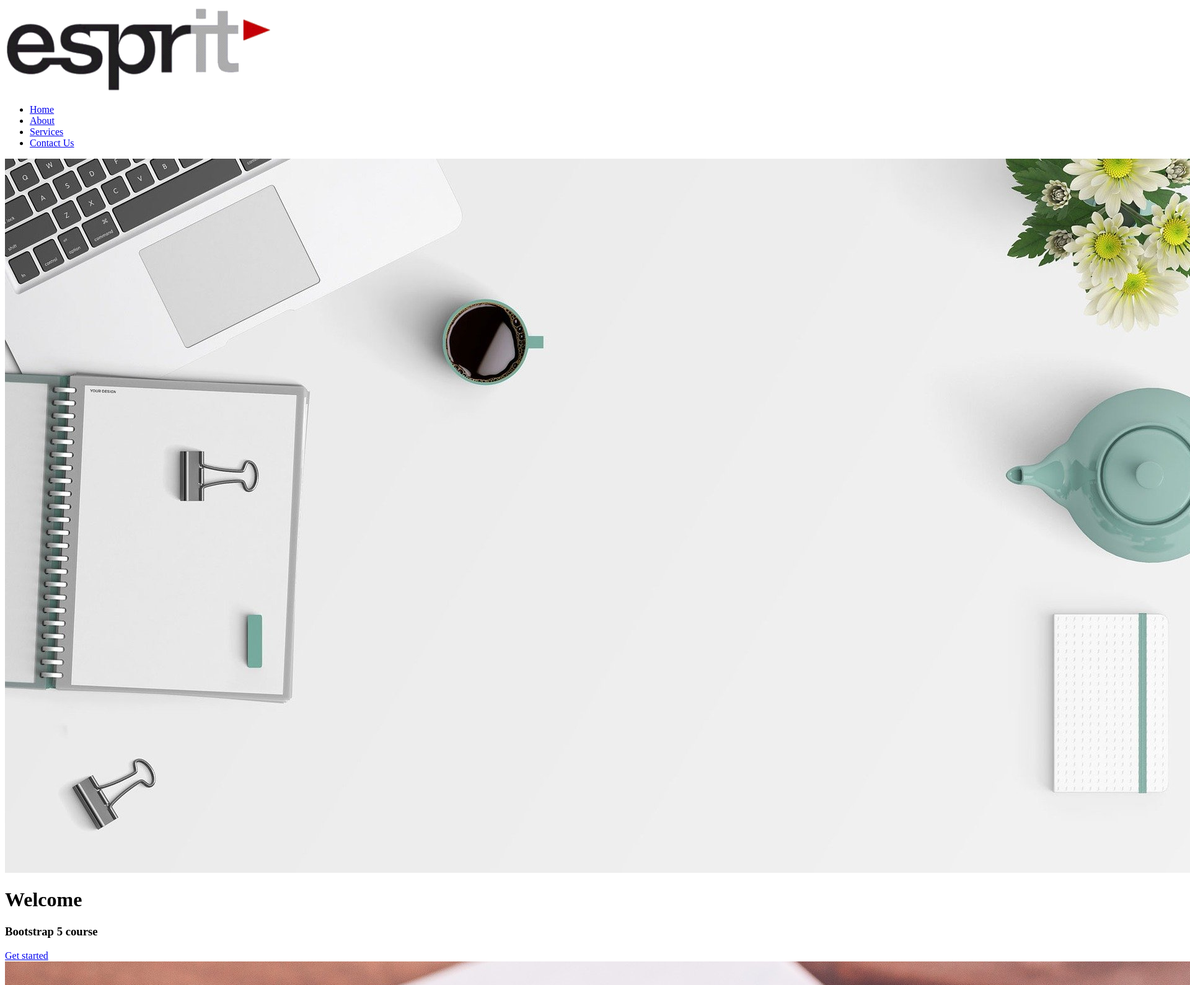
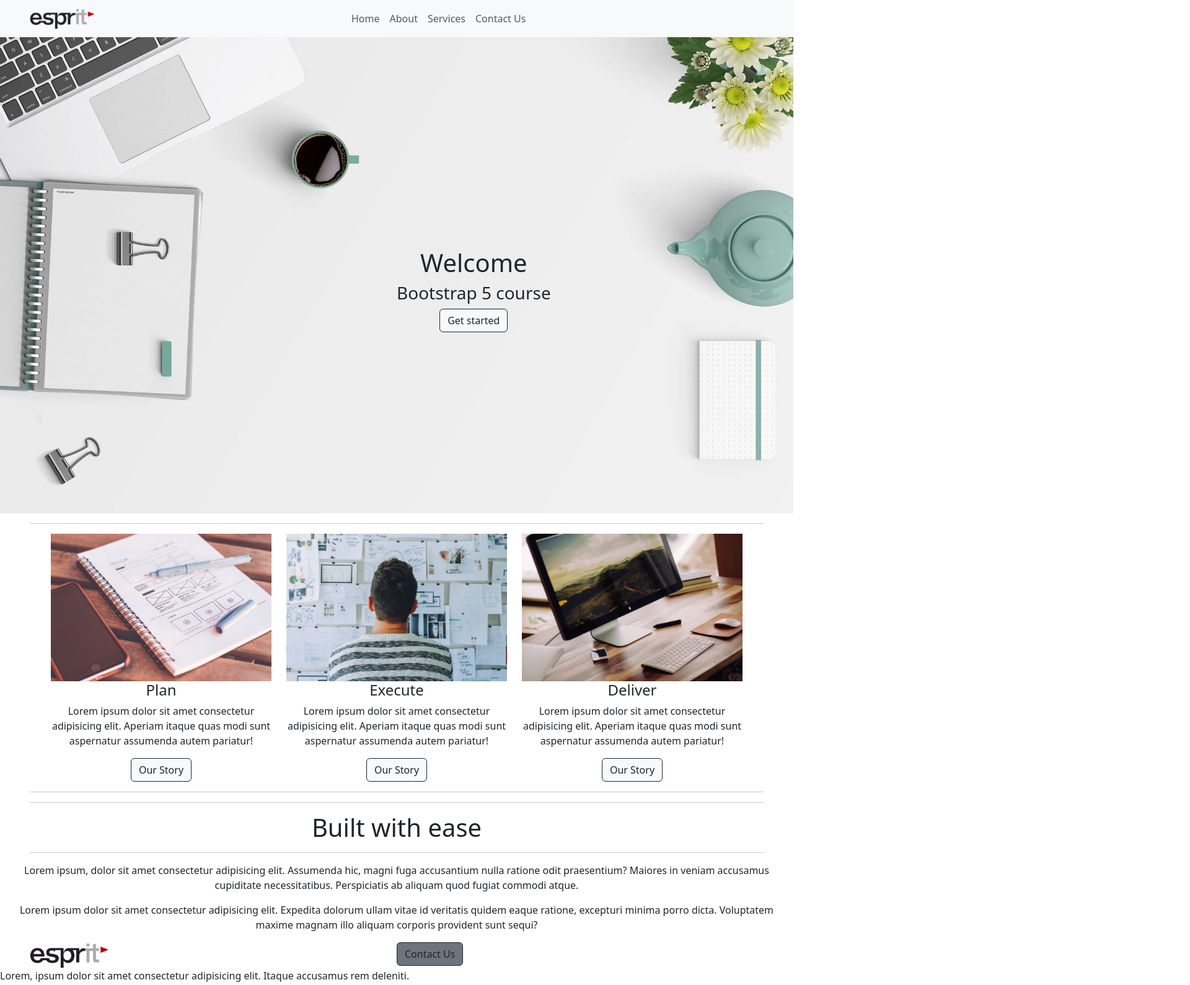
Before and after one commit to IntegrationWEB-4TWIN4/workshop3-MohamedKhalilHermassi, a website: page index.html in a window 1280 px wide. Shown: the top 1589 px of the page at 62% size, 1920 px wide, since content can reach past the window. Drawn offline with nearby package versions, Linux system fonts and the light colour scheme.

Commit message:
atelier 3

```diff
--- a/index.html
+++ b/index.html
@@ -3,78 +3,82 @@
     <head>
         <meta charset="UTF-8" />
         <meta name="viewport" content="width=device-width, initial-scale=1.0" />
+        <link href="https://cdn.jsdelivr.net/npm/bootstrap@5.3.2/dist/css/bootstrap.min.css" rel="stylesheet" integrity="sha384-T3c6CoIi6uLrA9TneNEoa7RxnatzjcDSCmG1MXxSR1GAsXEV/Dwwykc2MPK8M2HN" crossorigin="anonymous">
         <title>Bootstrap 5 - Starter Example</title>
     </head>
     <body>
         <div>
             <!-- Start Home section-->
             <div id="home">
-                <nav class="" id="navbarResponsive">
-                    <a href="#" class=""
-                        ><img src="img/logo.png" alt="" class=""
+                <nav class="navbar navbar-expand-lg navbar-light bg-light" id="navbarResponsive">
+                    <a href="#" class="navbar-brand"
+                        ><img  class="img-fluid mx-5" width="20%" height="20%" src="img/logo.png" alt=""
                     /></a>
 
-                    <div class="" id="navbarMenu">
+
+                    <div class="collapse navbar-collapse" id="navbarMenu">
+
                         <ul class="navbar-nav ms-3">
-                            <li class=""><a href="#home" class="">Home</a></li>
-                            <li class="">
-                                <a href="#about" class="">About</a>
+                            <li class="nav-item"><a href="#home" class="nav-link" >Home</a></li>
+                            <li class="nav-item">
+                                <a href="#about" class="nav-link">About</a>
                             </li>
-                            <li class="">
-                                <a href="#service" class="">Services</a>
+                            <li class="nav-item">
+                                <a href="#service" class="nav-link">Services</a>
                             </li>
-                            <li class="">
-                                <a href="#contact" class="">Contact Us</a>
+                            <li class="nav-item">
+                                <a href="#contact" class="nav-link">Contact Us</a>
                             </li>
                         </ul>
                     </div>
                 </nav>
 
-                <img src="img/desktop.jpg" alt="esprit" class="" />
 
-                <div class="caption">
+                <img  class="img-fluid position-relative" src="img/desktop.jpg" alt="esprit"   />
+
+                <div class="caption position-absolute top-50 start-50 text-center">
                     <h1>Welcome</h1>
                     <h3>Bootstrap 5 course</h3>
-                    <a href="#" class="">Get started</a>
+                    <a href="#" class="btn btn-light btn-outline-dark">Get started</a>
                 </div>
             </div>
             <!-- End Home section -->
-
+            <hr class="mx-5">
             <!-- Start About section-->
-            <div class="" id="about">
-                <div class=""></div>
-                <div class="">
-                    <div class="">
-                        <img src="img/1.jpg" alt="" class="" />
+            <div class="container text-center" id="about">
+                <div class="row align-items-start"></div>
+                <div class="row">
+                    <div class="col-4">
+                        <img  class="img-fluid"  src="img/1.jpg" alt=""  />
                         <h4 class="">Plan</h4>
                         <p>
                             Lorem ipsum dolor sit amet consectetur adipisicing
                             elit. Aperiam itaque quas modi sunt aspernatur
                             assumenda autem pariatur!
                         </p>
-                        <a href="#" class="">Our Story</a>
+                        <a href="#" class="btn btn-light btn-outline-dark">Our Story</a>
                     </div>
 
-                    <div class="">
-                        <img src="img/2.jpg" alt="" class="" />
+                    <div class="col-4">
+                        <img src="img/2.jpg" alt="" class="img-fluid" />
                         <h4 class="">Execute</h4>
                         <p>
                             Lorem ipsum dolor sit amet consectetur adipisicing
                             elit. Aperiam itaque quas modi sunt aspernatur
                             assumenda autem pariatur!
                         </p>
-                        <a href="#" class="">Our Story</a>
+                        <a href="#" class="btn btn-light btn-outline-dark">Our Story</a>
                     </div>
 
-                    <div class="">
-                        <img src="img/3.jpg" alt="" class="" />
+                    <div class="col-4">
+                        <img class="img-fluid"  src="img/3.jpg" alt=""  />
                         <h4 class="">Deliver</h4>
                         <p>
                             Lorem ipsum dolor sit amet consectetur adipisicing
                             elit. Aperiam itaque quas modi sunt aspernatur
                             assumenda autem pariatur!
                         </p>
-                        <a href="#" class="">Our Story</a>
+                        <a href="#" class="btn btn-light btn-outline-dark">Our Story</a>
                     </div>
                 </div>
 
@@ -82,10 +86,10 @@
             </div>
 
             <!-- End About section -->
-
+            <hr class="mx-5">
             <!-- Start Fixed Background IMG -->
 
-            <div class="fixed-background" id="service">
+            <!--div class="fixed-background" id="service">
                 <div class="services">
                     <div class="service-text">
                         <h1>Advance to the next level</h1>
@@ -96,40 +100,42 @@
                 </div>
                 <div class="fixed-wrap service-wrap">
                     <div class="fixed service-inner">
-                        <img src="img/matrix.jpg" alt="" class="img-fluid" />
+                        <img class="img-fluid"  src="img/matrix.jpg" alt=""  />
                     </div>
                 </div>
-            </div>
+            </!--div -->
 
             <!-- End Fixed Background IMG -->
 
             <div id="contact" class="">
                 <div class="">
                     <div class=""></div>
-                    <h1 class="">Built with ease</h1>
-                    <div class=""></div>
-                    <p class="">
+                    <hr class="mx-5">
+                    <h1 class="text-center">Built with ease</h1>
+                    <hr class="mx-5">
+                    <div class="max-5"></div>
+                    <p class="mx-4 text-center">
                         Lorem ipsum, dolor sit amet consectetur adipisicing
                         elit. Assumenda hic, magni fuga accusantium nulla
                         ratione odit praesentium? Maiores in veniam accusamus
                         cupiditate necessitatibus. Perspiciatis ab aliquam quod
                         fugiat commodi atque.
                     </p>
-                    <p class="">
+                    <p class="mx-4 text-center">
                         Lorem ipsum dolor sit amet consectetur adipisicing elit.
                         Expedita dolorum ullam vitae id veritatis quidem eaque
                         ratione, excepturi minima porro dicta. Voluptatem maxime
                         magnam illo aliquam corporis provident sunt sequi?
                     </p>
-                    <a href="#" class="">Contact Us</a>
+                    <a href="#" class="btn btn-secondary btn-outline-dark position-absolute start-50">Contact Us</a>
                 </div>
             </div>
 
             <footer>
-                <div class="">
+                <div class="footer">
                     <div class="">
                         <div class="">
-                            <img src="img/logo.png" alt="" class="" />
+                            <img  class="img-fluid mx-5" width="10%" height="10%" src="img/logo.png" alt="" />
                             <p>
                                 Lorem, ipsum dolor sit amet consectetur
                                 adipisicing elit. Itaque accusamus rem deleniti.
--- /dev/null
+++ b/package.json
@@ -0,0 +1,5 @@
+{
+  "dependencies": {
+    "bootstrap": "^5.3.2"
+  }
+}
```
Also changed, not shown: 1 other file.
